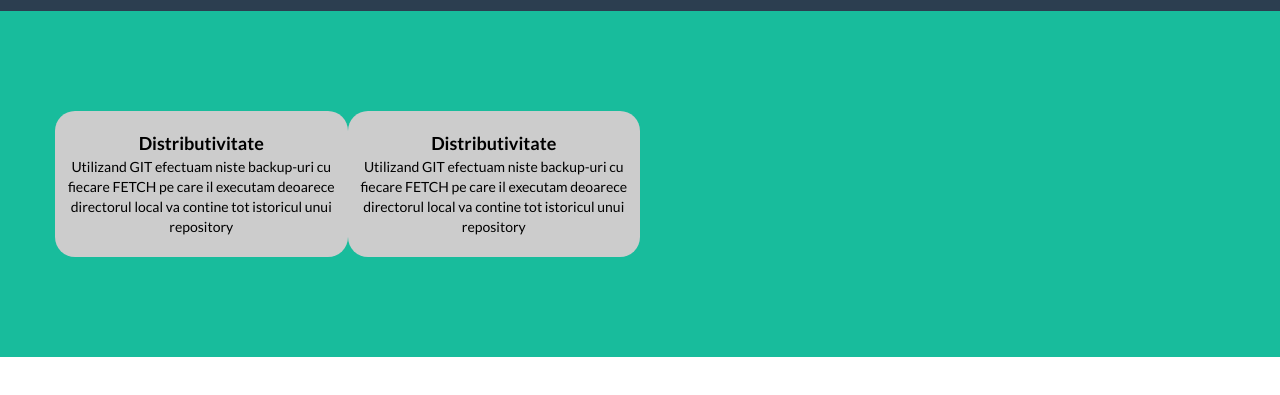
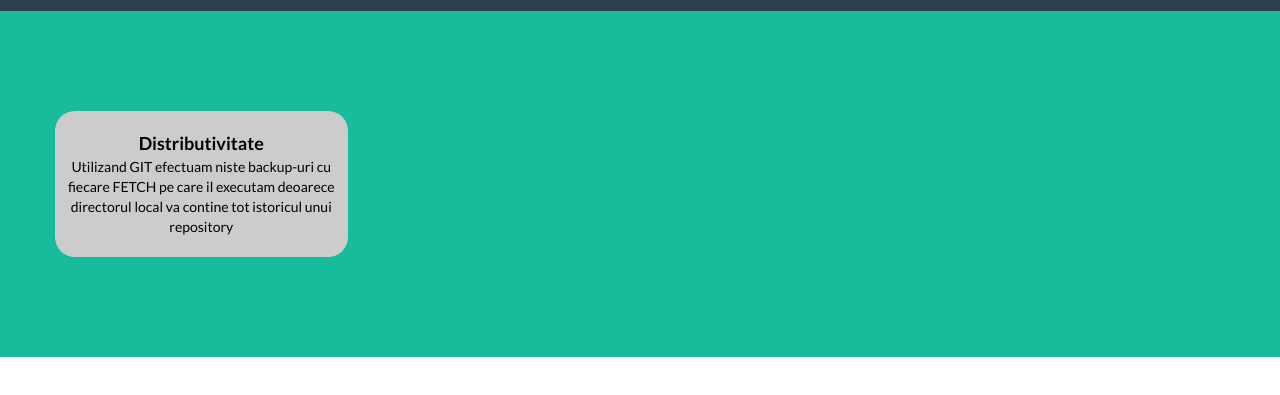
Before and after one commit to aymanshabarowork/workshop-ut, a plain HTML site: page aboutGit.html in a window 1280 px wide. Shown: the part 89-484 px from the top of the page. Drawn offline with nearby package versions, Linux system fonts and the light colour scheme.

Commit message:
Popescu ion resolving conflicts

```diff
--- a/aboutGit.html
+++ b/aboutGit.html
@@ -74,12 +74,6 @@
                         Utilizand GIT efectuam niste backup-uri cu fiecare FETCH pe care il executam deoarece directorul local va contine tot istoricul unui repository
                     </div>
                 </div>
-                <div class="box col-md-3 col-sm-6 col-xs-12">
-                    <div class="box-title">Distributivitate</div>
-                    <div class="box-description">
-                        Utilizand GIT efectuam niste backup-uri cu fiecare FETCH pe care il executam deoarece directorul local va contine tot istoricul unui repository
-                    </div>
-                </div>
             </div>
         </div>
     </header>
```
